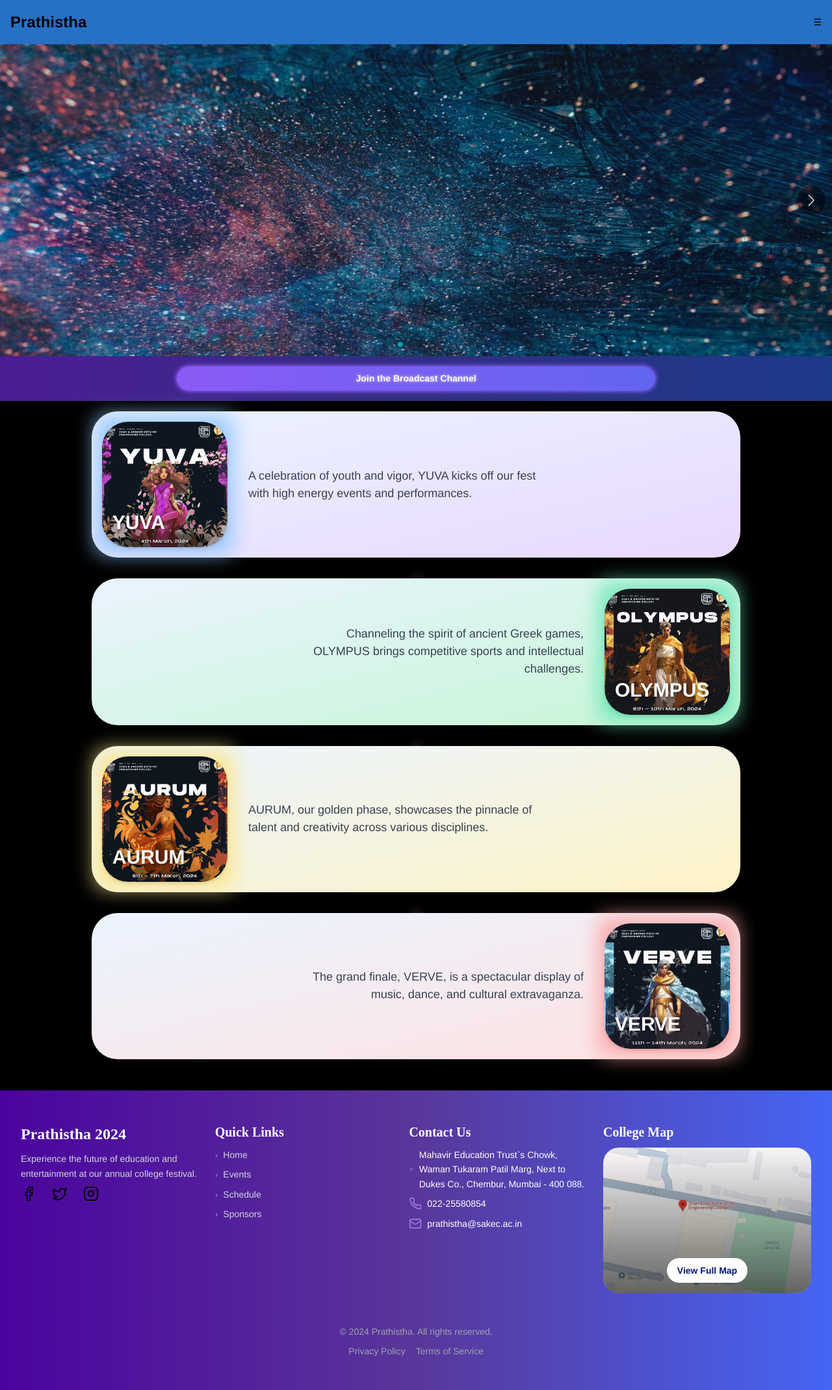
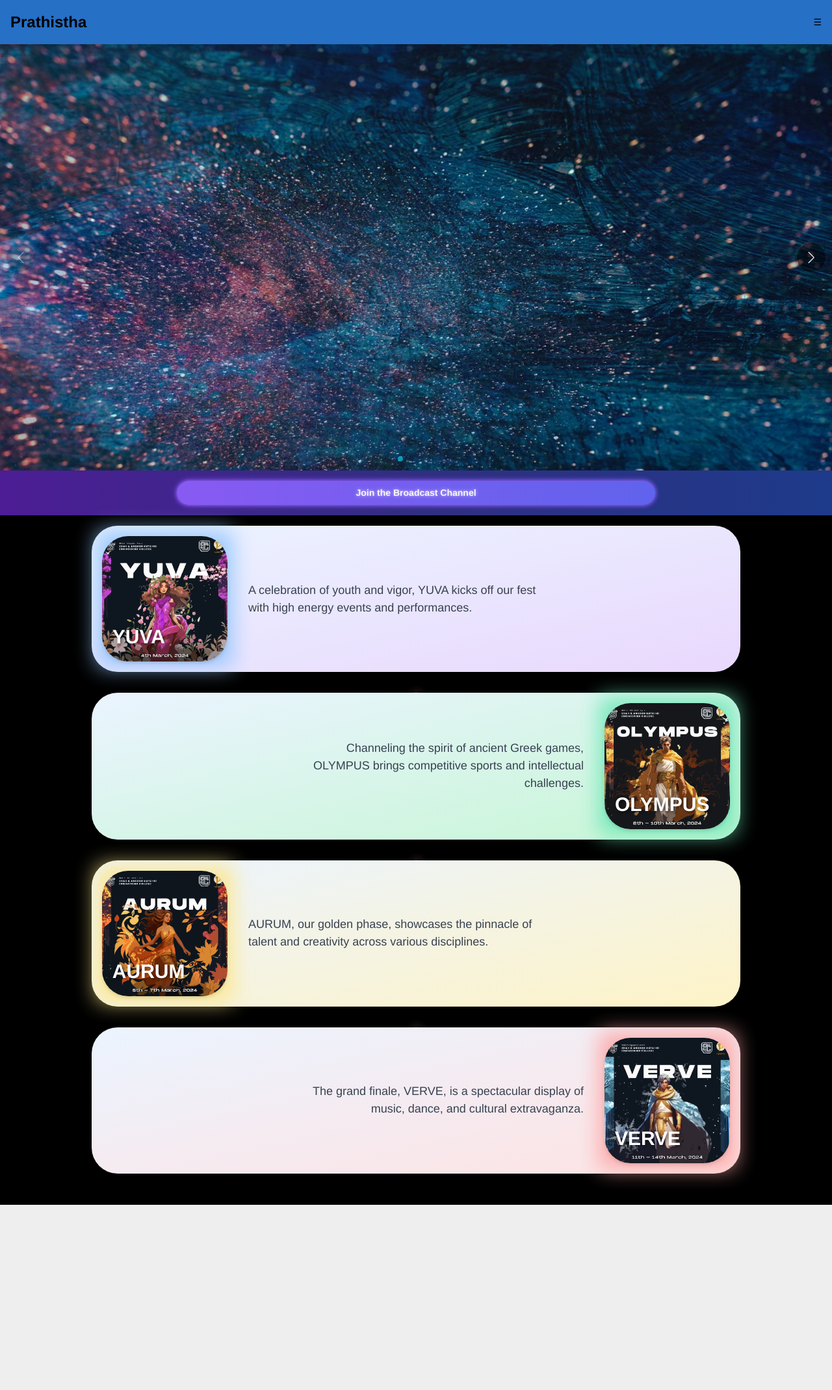
Before and after one commit to PiKa919/prathistha1, a Next.js app: page / in a window 1280 px wide. Shown: the whole page at 65% size. After the commit the page ends 1854 px from the top, so only its background shows below. Built offline with nearby package versions, Linux system fonts and the light colour scheme.

Commit message:
Refactor layout and banner images
- Remove Footer component from RootLayout in layout.tsx
- Replace img tags with Image component in page.tsx
- Adjust height of swiper container in styles.css
- Update placeholder color in footer.css
- Remove unused code and form logic from footer.tsx

```diff
--- a/src/app/layout.tsx
+++ b/src/app/layout.tsx
@@ -52,7 +52,6 @@ export default function RootLayout({
         <main style={{ height: 'calc(100% - 60px)' }}>{children}</main>
         {/* {children} */}
         </div>
-        <Footer />
       </body>
     </html>
   );
--- a/src/app/page.tsx
+++ b/src/app/page.tsx
@@ -126,16 +126,16 @@ export default function Home() {
             className="mySwiper"
           >
             <SwiperSlide>
-              <img src="../../assets/banner/banner1.jpg" alt="Banner 1" />
+              <Image src="/assets/banner/banner1.jpg" alt="Banner 1" width={400} height={300} />
             </SwiperSlide>
             <SwiperSlide>
-              <img src="../../assets/banner/banner2.jpg" alt="Banner 2" />
+              <Image src="/assets/banner/banner2.jpg" alt="Banner 2" width={400} height={300} />
             </SwiperSlide>
             <SwiperSlide>
-              <img src="../../assets/banner/banner3.jpg" alt="Banner 3" />
+              <Image src="/assets/banner/banner3.jpg" alt="Banner 3" width={400} height={300}/>
             </SwiperSlide>
             <SwiperSlide>
-              <img src="../../assets/banner/banner4.jpg" alt="Banner 4" />
+              <Image src="/assets/banner/banner4.jpg" alt="Banner 4" width={400} height={300} />
             </SwiperSlide>
           </Swiper>
         </div>
--- a/src/app/styles.css
+++ b/src/app/styles.css
@@ -32,7 +32,7 @@ body {
 
 .swiper {
   width: 100%;
-  height: 60vh; /* Adjust this value as needed */
+  height: 82vh; /* Adjust this value as needed */
 }
 
 .swiper-slide {
--- a/src/components/footer.css
+++ b/src/components/footer.css
@@ -199,7 +199,9 @@
   border-radius: 9999px 0 0 9999px; /* rounded-l-full */
   background-color: #a588eb; /* bg-purple-800 */
   color: white;
-  placeholder-color: #d1c4e9; /* placeholder-purple-300 */
+  ::placeholder {
+    color: #d1c4e9; /* placeholder-purple-300 */
+  }
   outline: none;
   border-color: #6b46c1; /* focus:ring-purple-500 approximation */
 }
--- a/src/components/footer.tsx
+++ b/src/components/footer.tsx
@@ -1,20 +1,11 @@
 "use client";
 
-import React, { useState, FormEvent } from 'react';
+import React from 'react';
 import Link from "next/link";
 import { Facebook, Instagram, Twitter, MapPin, Mail, Phone } from "lucide-react";
 import './footer.css';
 
 const Footer: React.FC = () => {
-  const [email, setEmail] = useState<string>('');
-
-  const handleSubmit = (e: FormEvent<HTMLFormElement>) => {
-    e.preventDefault();
-    // Handle newsletter signup logic here
-    console.log('Signed up with:', email);
-    setEmail('');
-  };
-
   const quickLinks: string[] = ['Home', 'Events', 'Schedule', 'Sponsors'];
 
   return (
```
